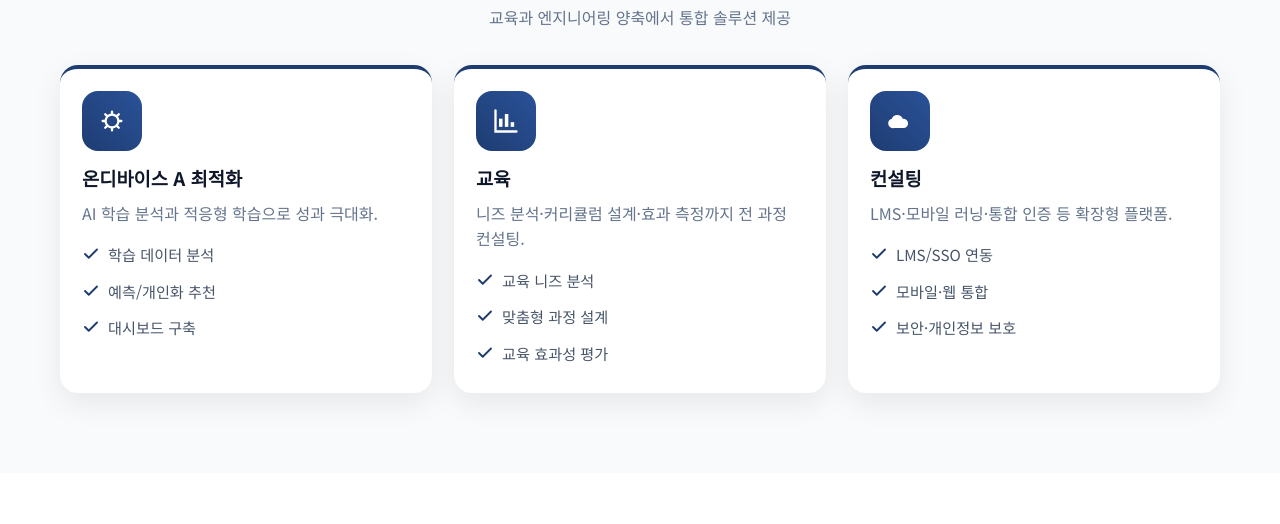
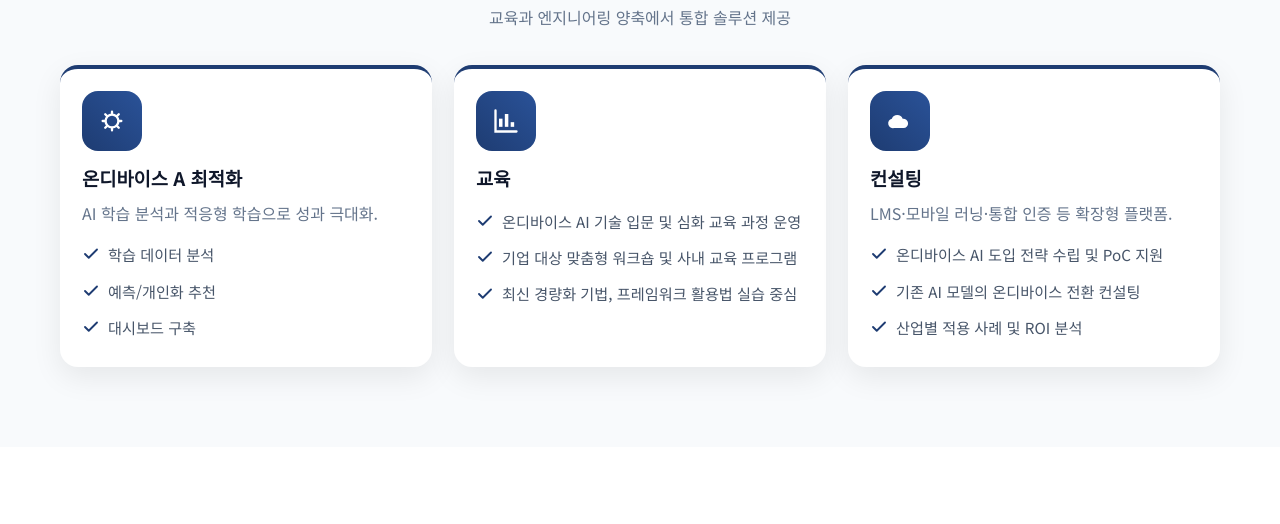
Before and after one commit to hongwoosystems/hongwoosystems.github.io, a plain HTML site: page index.html in a window 1280 px wide. Shown: the part 495-1019 px from the top of the page. Drawn offline with Linux system fonts and the light colour scheme.

Commit message:
Add files via upload

```diff
--- a/index.html
+++ b/index.html
@@ -587,11 +587,11 @@
 <article class="card reveal">
 <div class="icon"><svg aria-hidden="true" fill="none" height="28" viewbox="0 0 24 24" width="28"><path d="M3 3v18h18" stroke="white" stroke-linecap="round" stroke-width="2"></path><rect fill="white" height="7" width="3" x="6" y="10"></rect><rect fill="white" height="11" width="3" x="11" y="6"></rect><rect fill="white" height="4" width="3" x="16" y="13"></rect></svg></div>
 <h3>교육</h3>
-<p>니즈 분석·커리큘럼 설계·효과 측정까지 전 과정 컨설팅.</p>
+<!--<p>니즈 분석·커리큘럼 설계·효과 측정까지 전 과정 컨설팅.</p>-->
 <ul class="features">
-<li><svg aria-hidden="true" fill="none" height="18" viewbox="0 0 24 24" width="18"><path d="M20 6L9 17l-5-5" stroke="currentColor" stroke-linecap="round" stroke-linejoin="round" stroke-width="2.5"></path></svg> 교육 니즈 분석</li>
-<li><svg aria-hidden="true" fill="none" height="18" viewbox="0 0 24 24" width="18"><path d="M20 6L9 17l-5-5" stroke="currentColor" stroke-linecap="round" stroke-linejoin="round" stroke-width="2.5"></path></svg> 맞춤형 과정 설계</li>
-<li><svg aria-hidden="true" fill="none" height="18" viewbox="0 0 24 24" width="18"><path d="M20 6L9 17l-5-5" stroke="currentColor" stroke-linecap="round" stroke-linejoin="round" stroke-width="2.5"></path></svg> 교육 효과성 평가</li>
+<li><svg aria-hidden="true" fill="none" height="18" viewbox="0 0 24 24" width="18"><path d="M20 6L9 17l-5-5" stroke="currentColor" stroke-linecap="round" stroke-linejoin="round" stroke-width="2.5"></path></svg> 온디바이스 AI 기술 입문 및 심화 교육 과정 운영</li>
+<li><svg aria-hidden="true" fill="none" height="18" viewbox="0 0 24 24" width="18"><path d="M20 6L9 17l-5-5" stroke="currentColor" stroke-linecap="round" stroke-linejoin="round" stroke-width="2.5"></path></svg> 기업 대상 맞춤형 워크숍 및 사내 교육 프로그램</li>
+<li><svg aria-hidden="true" fill="none" height="18" viewbox="0 0 24 24" width="18"><path d="M20 6L9 17l-5-5" stroke="currentColor" stroke-linecap="round" stroke-linejoin="round" stroke-width="2.5"></path></svg> 최신 경량화 기법, 프레임워크 활용법 실습 중심</li>
 </ul>
 </article>
 <article class="card reveal" style="transition-delay:.1s">
@@ -599,9 +599,9 @@
 <h3>컨설팅</h3>
 <p>LMS·모바일 러닝·통합 인증 등 확장형 플랫폼.</p>
 <ul class="features">
-<li><svg aria-hidden="true" fill="none" height="18" viewbox="0 0 24 24" width="18"><path d="M20 6L9 17l-5-5" stroke="currentColor" stroke-linecap="round" stroke-linejoin="round" stroke-width="2.5"></path></svg> LMS/SSO 연동</li>
-<li><svg aria-hidden="true" fill="none" height="18" viewbox="0 0 24 24" width="18"><path d="M20 6L9 17l-5-5" stroke="currentColor" stroke-linecap="round" stroke-linejoin="round" stroke-width="2.5"></path></svg> 모바일·웹 통합</li>
-<li><svg aria-hidden="true" fill="none" height="18" viewbox="0 0 24 24" width="18"><path d="M20 6L9 17l-5-5" stroke="currentColor" stroke-linecap="round" stroke-linejoin="round" stroke-width="2.5"></path></svg> 보안·개인정보 보호</li>
+<li><svg aria-hidden="true" fill="none" height="18" viewbox="0 0 24 24" width="18"><path d="M20 6L9 17l-5-5" stroke="currentColor" stroke-linecap="round" stroke-linejoin="round" stroke-width="2.5"></path></svg> 온디바이스 AI 도입 전략 수립 및 PoC 지원</li>
+<li><svg aria-hidden="true" fill="none" height="18" viewbox="0 0 24 24" width="18"><path d="M20 6L9 17l-5-5" stroke="currentColor" stroke-linecap="round" stroke-linejoin="round" stroke-width="2.5"></path></svg> 기존 AI 모델의 온디바이스 전환 컨설팅</li>
+<li><svg aria-hidden="true" fill="none" height="18" viewbox="0 0 24 24" width="18"><path d="M20 6L9 17l-5-5" stroke="currentColor" stroke-linecap="round" stroke-linejoin="round" stroke-width="2.5"></path></svg> 산업별 적용 사례 및 ROI 분석</li>
 </ul>
 </article>
 <!--<article class="card reveal" style="transition-delay:.15s">
```
